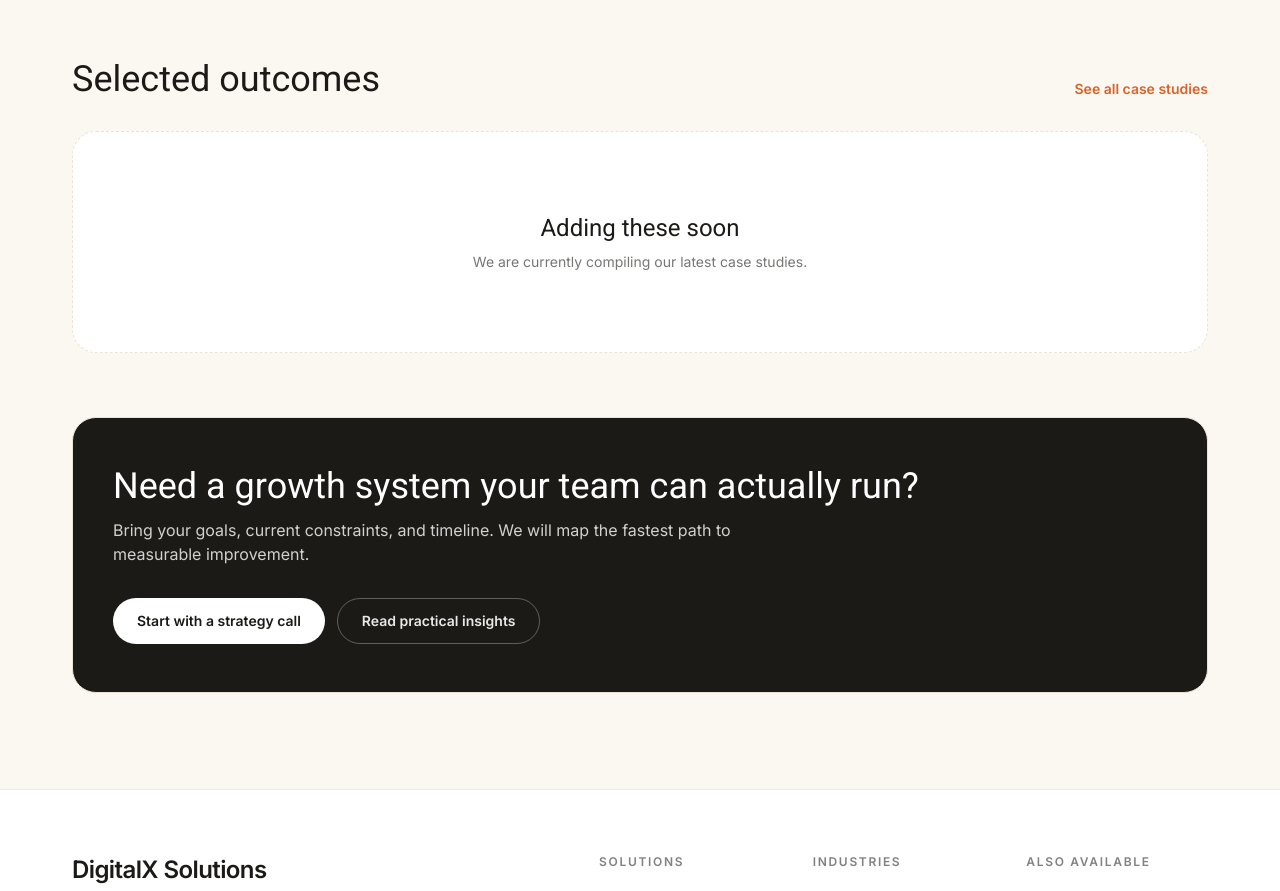
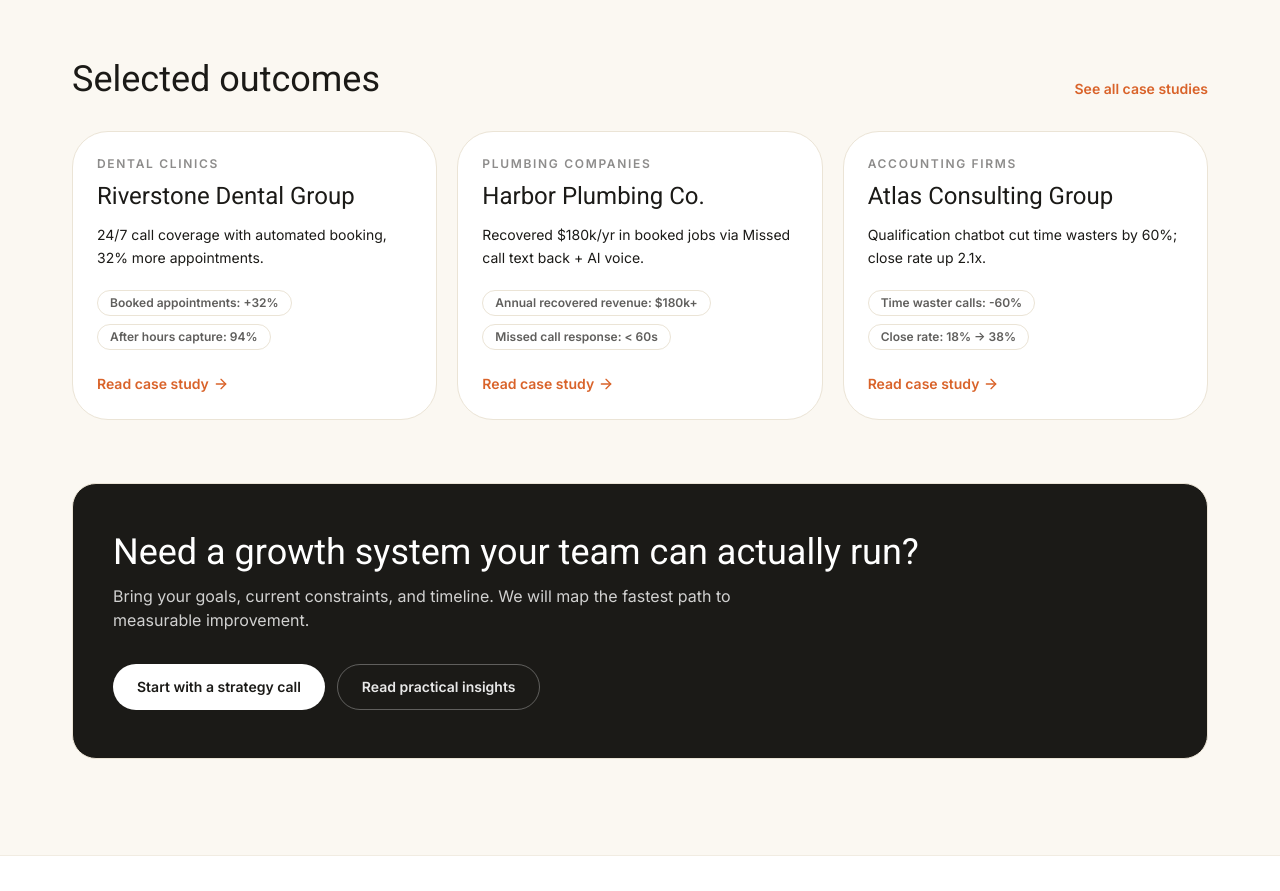
Before and after one commit to ahsan-arch/digitalx-solutions, a Next.js app: page / in a window 1280 px wide. Shown: the part 2640-3531 px from the top of the page. Built offline with nearby package versions, Linux system fonts and the light colour scheme.

Commit message:
Update case studies on homepage and work page

```diff
--- a/src/app/page.tsx
+++ b/src/app/page.tsx
@@ -6,6 +6,7 @@ import {
   processSteps,
   solutions,
   developmentProjects,
+  results,
 } from "@/data/redesign";
 
 export default function HomePage() {
@@ -160,9 +161,32 @@ export default function HomePage() {
             </Link>
           </div>
 
-          <div className="flex flex-col items-center justify-center rounded-3xl border border-border border-dashed bg-surface-50 py-20 text-center">
-            <h3 className="font-display text-2xl text-foreground">Adding these soon</h3>
-            <p className="mt-2 text-sm text-foreground/60">We are currently compiling our latest case studies.</p>
+          <div className="grid gap-5 md:grid-cols-3">
+            {results.slice(0, 3).map((result) => (
+              <Link
+                key={result.slug}
+                href={`/work/${result.slug}`}
+                className="group rounded-2xl border border-border bg-surface-50 p-6 transition hover:-translate-y-0.5 hover:border-brand/40 hover:shadow-sm"
+              >
+                <p className="text-xs font-semibold uppercase tracking-[0.14em] text-foreground/50">{result.industry}</p>
+                <h3 className="mt-2 font-display text-2xl text-foreground">{result.client}</h3>
+                <p className="mt-3 text-sm leading-relaxed text-foreground/68">{result.impact}</p>
+                <div className="mt-5 flex flex-wrap gap-2">
+                  {result.metrics.slice(0, 2).map((metric) => (
+                    <span
+                      key={metric.label}
+                      className="rounded-full border border-border bg-white px-3 py-1 text-xs font-semibold text-foreground/70"
+                    >
+                      {metric.label}: {metric.value}
+                    </span>
+                  ))}
+                </div>
+                <span className="mt-6 inline-flex items-center text-sm font-semibold text-brand transition group-hover:text-brand-deep">
+                  Read case study
+                  <ArrowRight className="ml-1 h-4 w-4" />
+                </span>
+              </Link>
+            ))}
           </div>
         </section>
 
--- a/src/app/work/page.tsx
+++ b/src/app/work/page.tsx
@@ -32,15 +32,16 @@ export default function WorkPage() {
                 </p>
             </section>
 
-            <section className="container-shell mt-10 grid gap-5 md:grid-cols-2">
+            <section className="container-shell mt-10">
+                <div className="grid gap-5 md:grid-cols-2 lg:grid-cols-3">
                     {results.map((result) => (
                         <Link
                             key={result.slug}
                             href={`/work/${result.slug}`}
-                        className="group rounded-2xl border border-border bg-surface-50 p-6 transition hover:border-brand/40 hover:shadow-sm"
+                            className="group flex flex-col rounded-2xl border border-border bg-surface-50 p-6 transition hover:-translate-y-0.5 hover:border-brand/40 hover:shadow-sm"
                         >
-                        <p className="text-xs font-semibold uppercase tracking-[0.12em] text-foreground/55">{result.industry}</p>
-                        <h2 className="mt-2 text-2xl font-semibold text-foreground group-hover:text-brand">{result.client}</h2>
+                            <p className="text-xs font-semibold uppercase tracking-[0.14em] text-foreground/55">{result.industry}</p>
+                            <h2 className="mt-2 font-display text-2xl text-foreground group-hover:text-brand">{result.client}</h2>
                             <p className="mt-4 text-sm leading-relaxed text-foreground/70">
                                 <span className="font-medium text-foreground">Challenge: </span>
                                 {result.challenge}
@@ -49,18 +50,36 @@ export default function WorkPage() {
                                 <span className="font-semibold">Impact: </span>
                                 {result.impact}
                             </p>
+
                             <div className="mt-4 flex flex-wrap gap-2">
                                 {result.services.map((service) => (
                                     <span
                                         key={service}
-                                    className="rounded-full border border-border bg-white px-3 py-1 text-xs font-medium text-foreground/75"
+                                        className="rounded-full border border-border bg-surface-100 px-3 py-1 text-[11px] font-medium text-foreground/75"
                                     >
                                         {service}
                                     </span>
                                 ))}
                             </div>
+
+                            <div className="mt-5 flex flex-wrap gap-2">
+                                {result.metrics.map((metric) => (
+                                    <div
+                                        key={metric.label}
+                                        className="flex flex-col items-start justify-center rounded-lg border border-border bg-white px-3 py-2 text-xs"
+                                    >
+                                        <span className="font-semibold text-foreground/60">{metric.label}</span>
+                                        <span className="mt-0.5 font-bold text-foreground">{metric.value}</span>
+                                    </div>
+                                ))}
+                            </div>
+
+                            <span className="mt-auto pt-6 inline-flex items-center text-sm font-semibold text-brand transition group-hover:text-brand-deep">
+                                Read full case study {"->"}
+                            </span>
                         </Link>
                     ))}
+                </div>
             </section>
 
             <section className="container-shell mt-12">
```
Also changed, not shown: 1 other file (tests, documents, lock files or other folders). Lines whose indentation alone changed are shown as unchanged.
